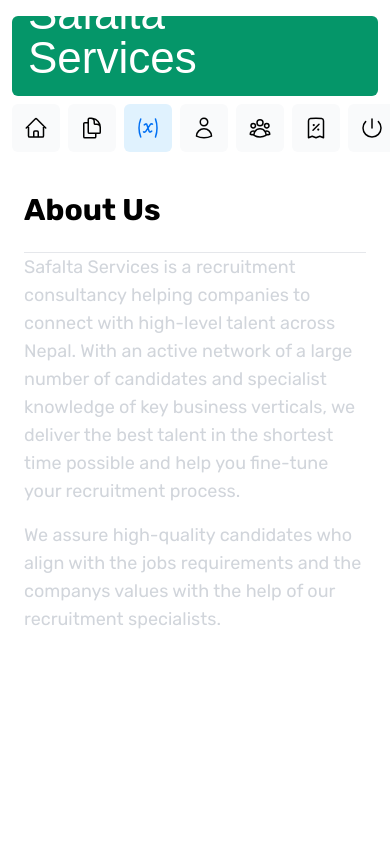
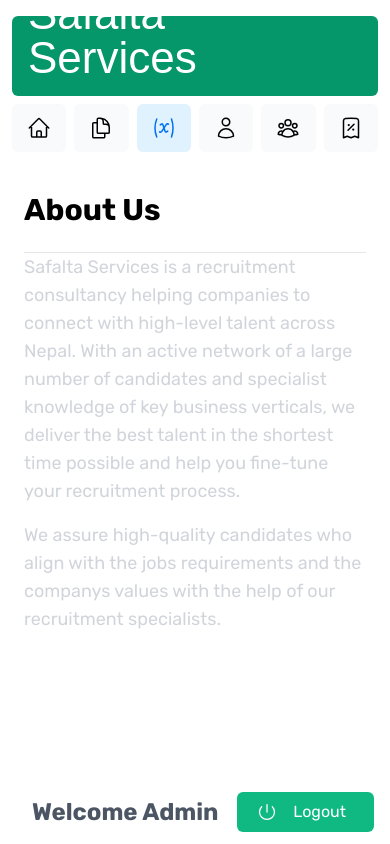
Before and after one commit to ashrestha19/blob_nextjs, a Next.js app: page /dashboard/about in a window 390 px wide. Built offline with nearby package versions, Linux system fonts and the light colour scheme; a web font is replaced by a local one.

Commit message:
added template for welcome admin and logout

```diff
--- a/app/dashboard/about/layout.tsx
+++ b/app/dashboard/about/layout.tsx
@@ -1,14 +1,20 @@
 import SideNav from '@/app/ui/dashboard/sidenav';
 import Footer from '@/app/ui/dashboard/footer';
+import Navbar from '@/app/ui/dashboard/navbar';
 
 export default function Layout({ children }: { children: React.ReactNode }) {
   return (
     <div className="flex h-screen flex-col md:flex-row md:overflow-hidden">
+
       <div className="w-full flex-none md:w-64">
+
         <SideNav />
+
       </div>
       <div className="flex-grow p-6 md:overflow-y-auto md:p-12">{children}</div>
-
+      <div className="w-full md:w-auto md:fixed md:right-0 md:top-0 md:h-full md:flex md:items-start">
+        <Navbar />
+      </div>
       <div className="hidden md:block w-full">
         <Footer />
         </div>
--- a/app/dashboard/jobs/layout.tsx
+++ b/app/dashboard/jobs/layout.tsx
@@ -1,6 +1,7 @@
 import Footer from "@/app/ui/dashboard/footer";
 import SideNav from "@/app/ui/dashboard/sidenav";
 import React from "react";
+import Navbar from "@/app/ui/dashboard/navbar";
 
 export default function JobsLayout({ children }: { children: React.ReactNode }) {
     return (
@@ -9,9 +10,13 @@ export default function JobsLayout({ children }: { children: React.ReactNode })
             <div className="w-64 flex-none">
                 <SideNav />
             </div>
+             <div className="w-full md:w-auto md:fixed md:right-0 md:top-0 md:h-full md:flex md:items-start">
+                    <Navbar />
+                  </div>
             <div className="flex-grow p-6 md:overflow-y-auto md:p-12">
                 {children}
             </div>
+
         </div>
       <div className="hidden md:block w-full">
         <Footer />
--- /dev/null
+++ b/app/ui/dashboard/navbar.tsx
@@ -0,0 +1,24 @@
+import { PowerIcon } from "@heroicons/react/24/outline";
+import React from "react";
+
+export default function Navbar() {
+    return (
+        <nav>
+             <div className="flex h-16 w-full items-center justify-between bg-white px-4 shadow-md pl-4">
+            <div className="flex items-center">
+                <h1 className="text-2xl font-bold text-gray-600 pl-4">Welcome Admin </h1>
+            </div>
+
+            {/* <a href="#" className="text-gray-800 text-sm font-semibold hover:text-purple-600 mr-4">Sign in</a> */}
+            {/* <a href="#" className="text-gray-800 text-sm font-semibold border px-4 py-1 rounded-lg hover:text-purple-600 hover:border-purple-600">Sign Out</a> */}
+            <div className="flex items-center justify-end flex-1 space-x-4">
+                <button className="flex items-center rounded-md bg-emerald-500 px-5 py-2 text-white hover:bg-red-600">
+                    <PowerIcon className="h-5 w-5" />
+                    <span className="ml-2 px-2"> Logout</span>
+                </button>
+            </div>
+ </div>
+            </nav>
+
+    );
+}
--- a/app/ui/dashboard/sidenav.tsx
+++ b/app/ui/dashboard/sidenav.tsx
@@ -19,12 +19,7 @@ export default function SideNav() {
         <NavLinks />
 
         <div className="hidden h-auto w-full grow rounded-md bg-gray-50 md:block"></div>
-        <form>
-          <button className="flex h-[48px] w-full grow items-center justify-center gap-2 rounded-md bg-gray-50 p-3 text-sm font-medium hover:bg-sky-100 hover:text-blue-600 md:flex-none md:justify-start md:p-2 md:px-3">
-            <PowerIcon className="w-6" />
-            <div className="hidden md:block">Sign Out</div>
-          </button>
-        </form>
+
       </div>
     </div>
 
```
